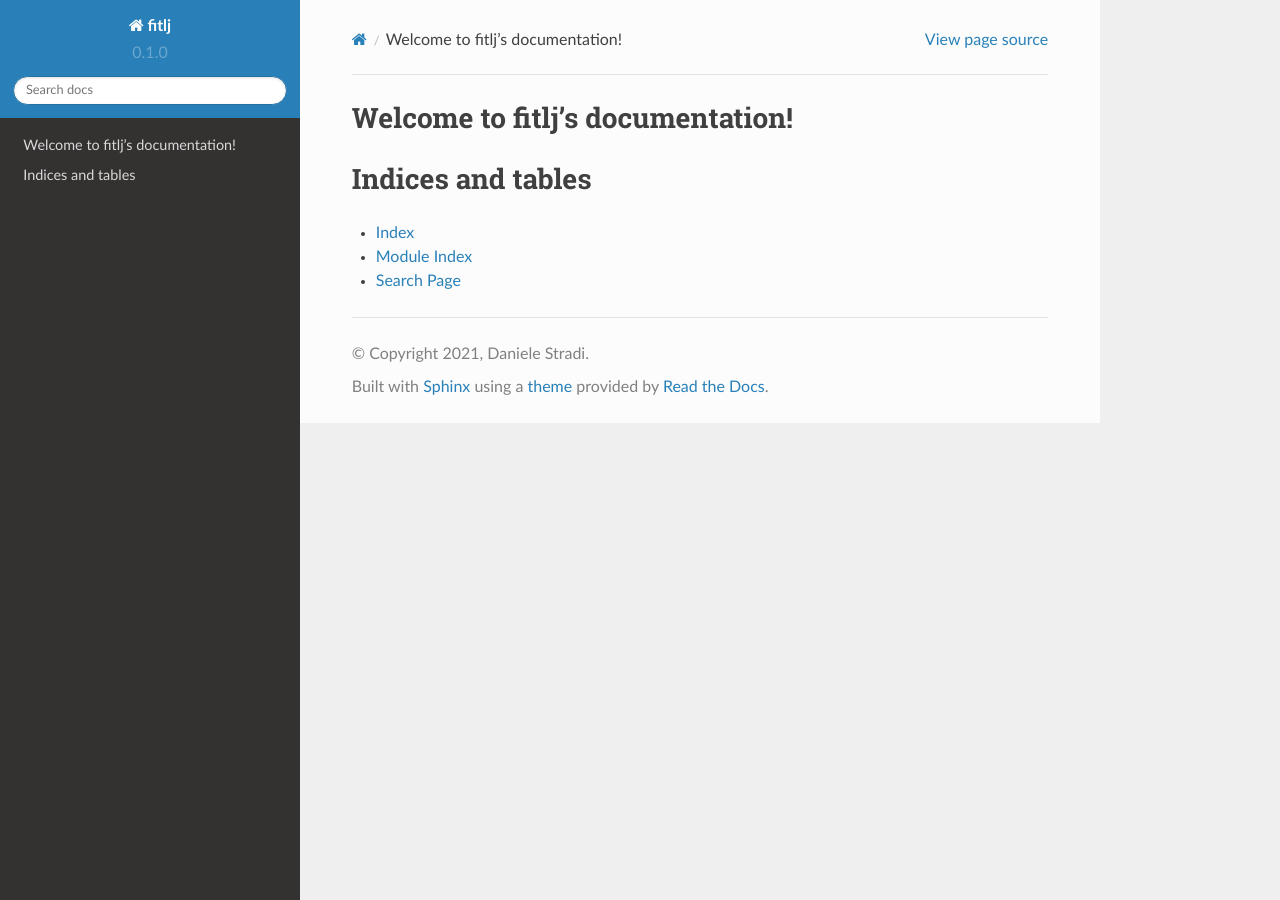
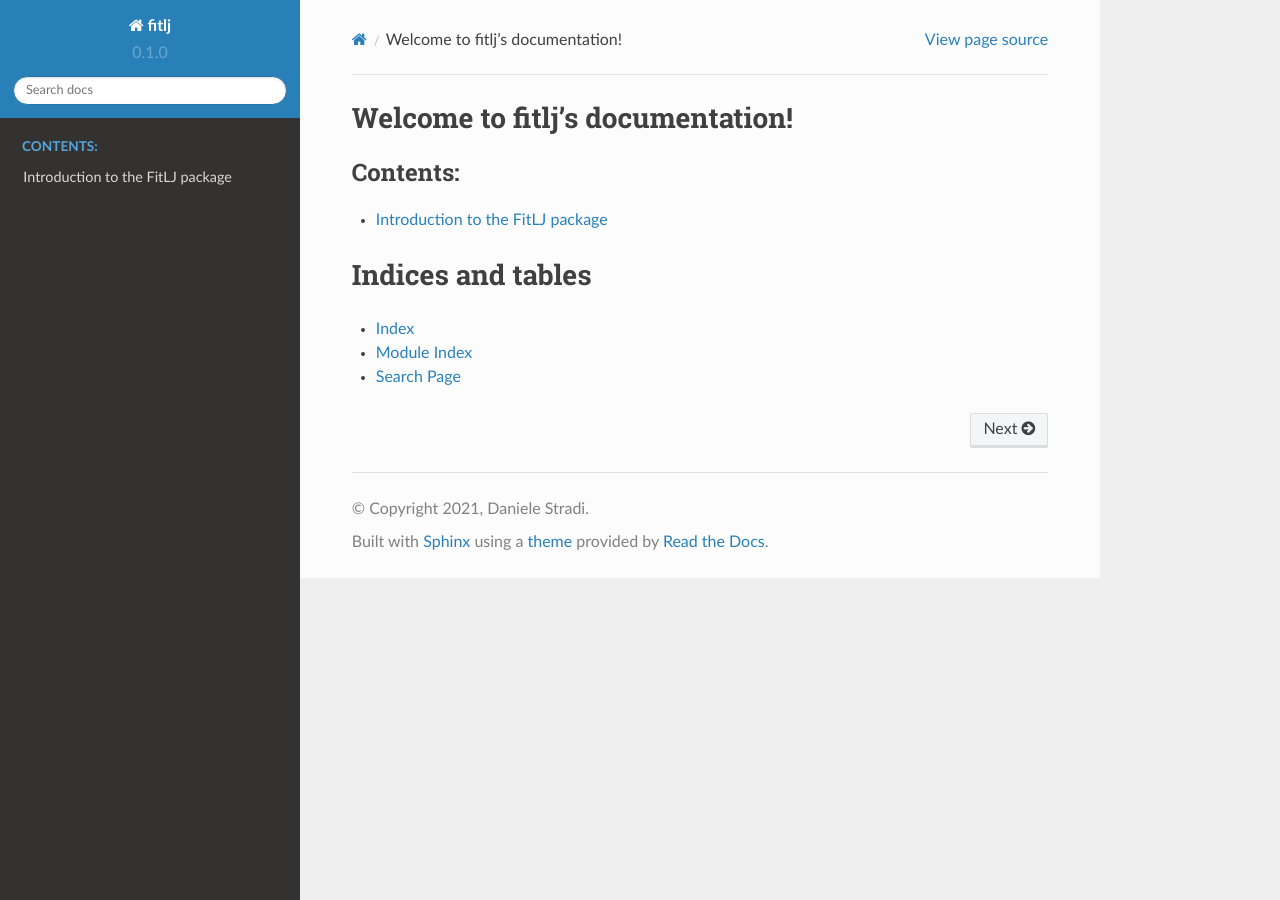
Before and after one commit to danistradi84/FitLJ, a Sphinx documentation site: the page built from docs/index.rst, in a window 1280 px wide. Built offline with Sphinx 7.4.7 and the Read the Docs theme 2.0.0, drawn with Linux system fonts in a browser that asks for light colours.

Commit message:
#9 - Added introduction to documentation

```diff
--- a/docs/index.rst
+++ b/docs/index.rst
@@ -10,6 +10,8 @@ Welcome to fitlj's documentation!
   :maxdepth: 2
   :caption: Contents:
 
+  main/introduction
+
 Indices and tables
 ==================
 
--- /dev/null
+++ b/docs/main/introduction.rst
@@ -0,0 +1,2 @@
+Introduction to the FitLJ package
+=================================
```
